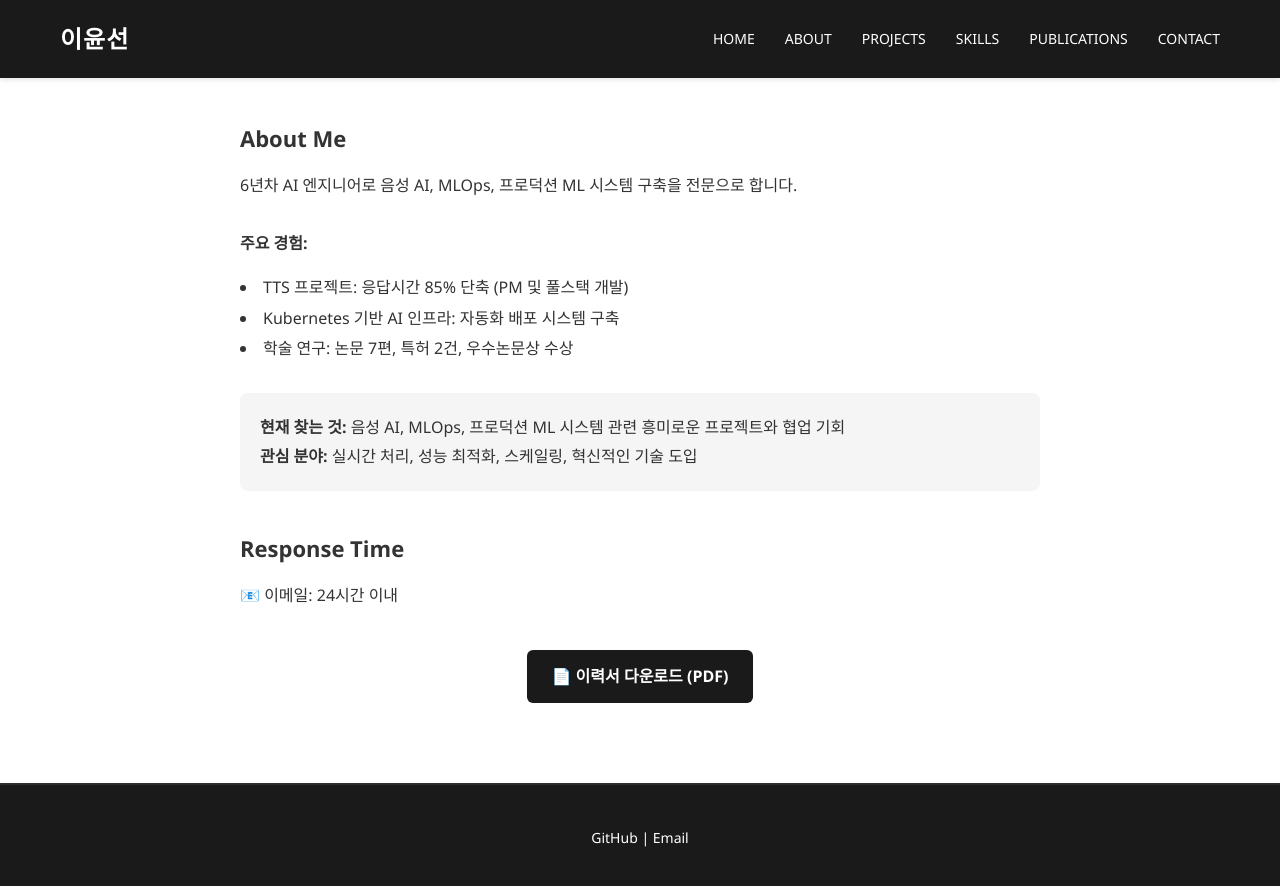
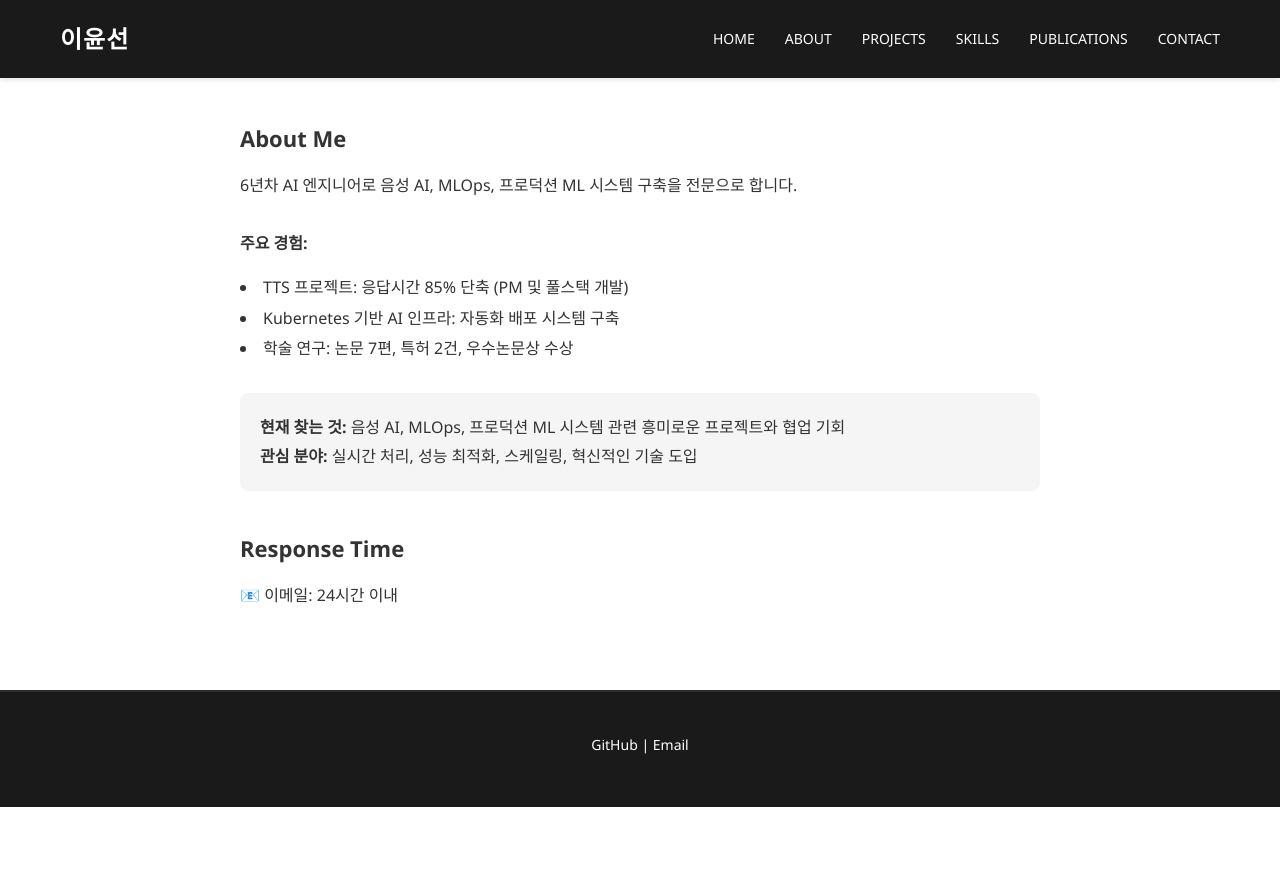
Before and after one commit to ckc5800/ckc5800.github.io, a Jekyll site: the page built from contact.html, in a window 1280 px wide and 900 px high, scrolled down 579 px. Shown: the top 886 px of the window. Built offline with Jekyll 4.4.1, drawn with Linux system fonts in a browser that asks for light colours; after the commit the page ends 1386 px from its top, so only the background shows below that.

Commit message:
Remove resume download button from Contact page

```diff
--- a/contact.html
+++ b/contact.html
@@ -56,8 +56,4 @@ title: Contact
     <p>
         📧 이메일: 24시간 이내
     </p>
-
-    <p style="text-align: center; margin-top: 40px;">
-        <a href="/assets/resume.pdf" download style="display: inline-block; padding: 12px 24px; background-color: #1a1a1a; color: white; text-decoration: none; border-radius: 6px; font-weight: 600;">📄 이력서 다운로드 (PDF)</a>
-    </p>
 </div>
```
